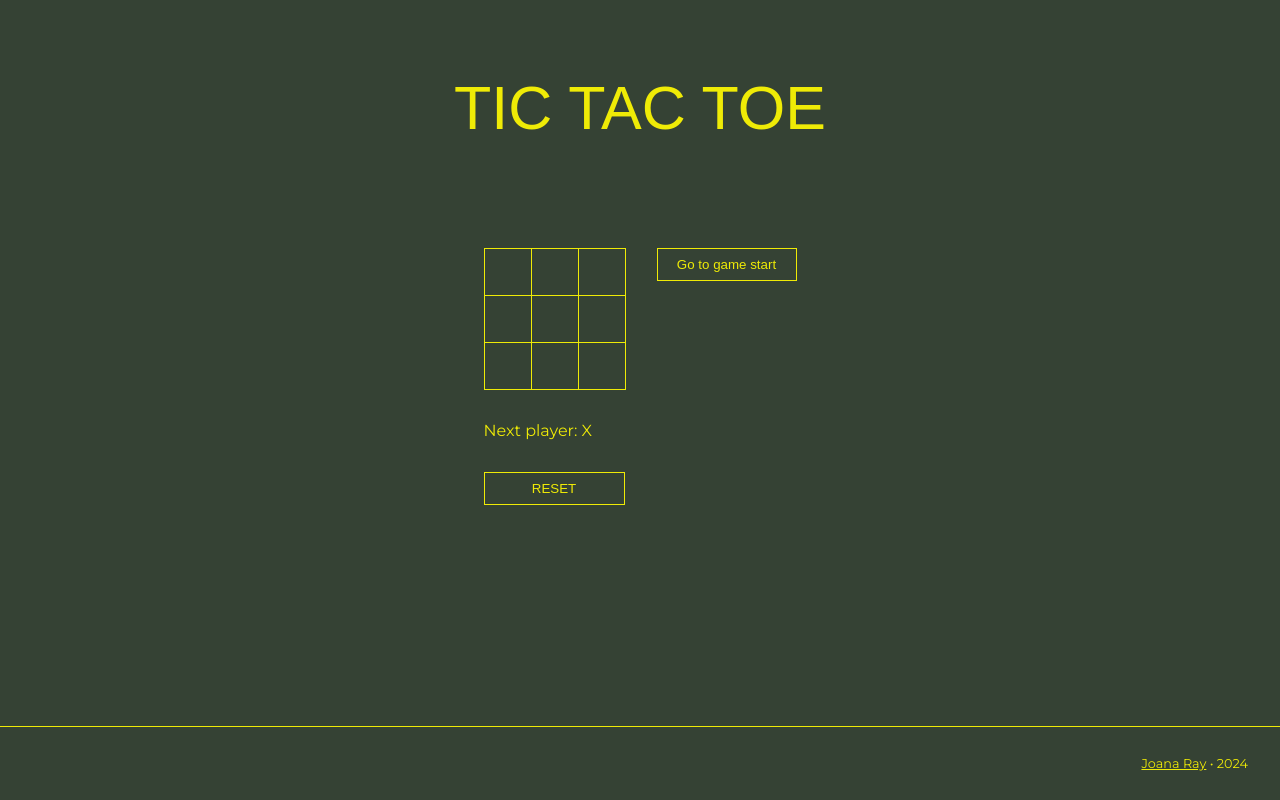
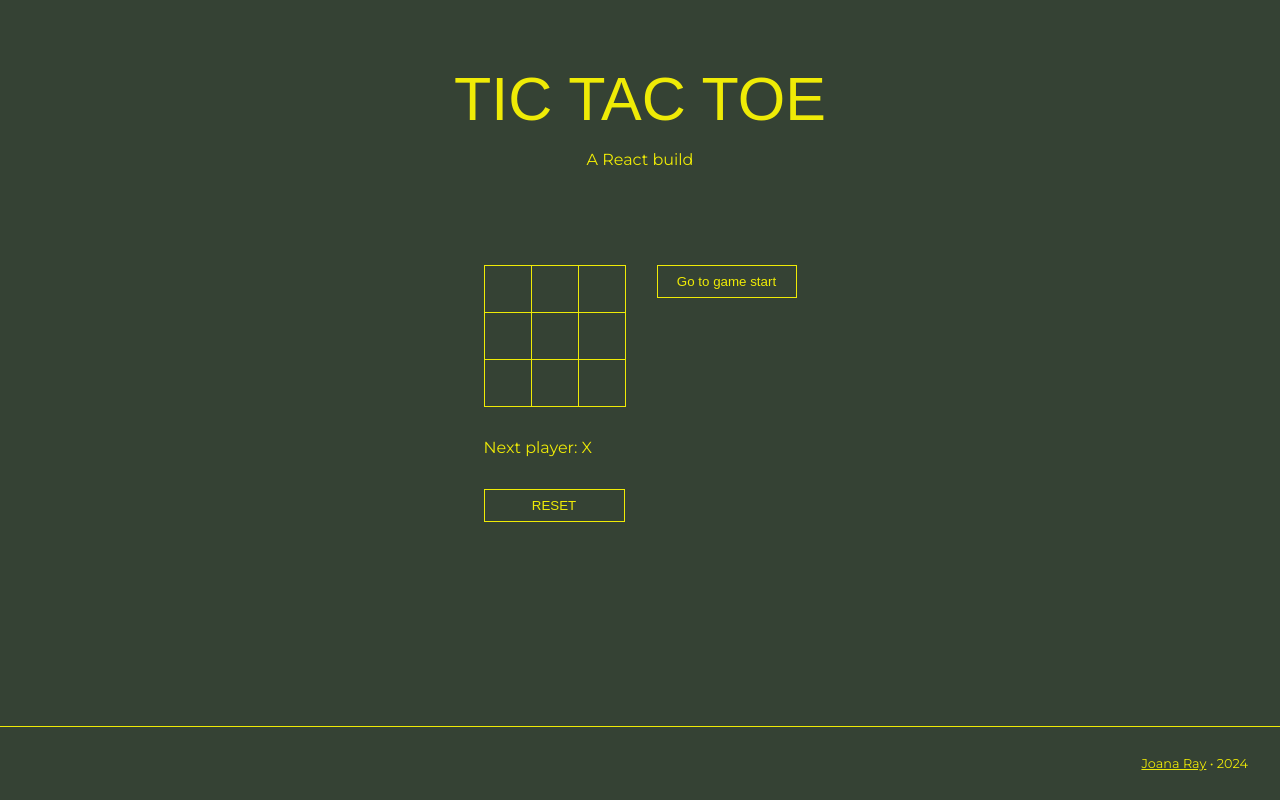
Before and after one commit to joanaray/react-tic_tac_toe, a React (Create React App) app: page / in a window 1280 px wide. Built offline with nearby package versions, Linux system fonts and the light colour scheme; a web font is replaced by a local one.

Commit message:
adjustments

```diff
--- a/public/index.html
+++ b/public/index.html
@@ -3,7 +3,37 @@
   <head>
     <meta charset="UTF-8" />
     <meta name="viewport" content="width=device-width, initial-scale=1.0" />
-    <title>Tic Tac Toe - React Tutorial</title>
+    <title>Tic Tac Toe - Joana's first React Tutorial</title>
+    <meta
+      property="og:title"
+      content="Tic Tac Toe - Joana's first React Tutorial"
+    />
+    <meta
+      property="og:description"
+      content="This Tic Tac Toe demo was coded by Joana Ray as a React exercise."
+    />
+    <meta property="og:url" content="http://joana.cc/sandbox/react-tic-tac-toe/" />
+    <meta
+      name="image"
+      property="og:image"
+      content="http://joana.cc/sandbox/react-tic-tac-toe/tictactoe-thumb.jpg"
+    />
+    <!-- Twitter open-graph tags -->
+    <meta name="twitter:card" content="summary_large_image" />
+    <meta name="twitter:image:alt" content="Tic Tac Toe demo preview" />
+    <meta
+      name="twitter:title"
+      content="Tic Tac Toe - Joana's first React Tutorial"
+    />
+    <meta
+      name="twitter:description"
+      content="This Tic Tac Toe demo was coded by Joana Ray as a React exercise."
+    />
+    <meta
+      name="twitter:image"
+      content="http://joana.cc/sandbox/react-tic-tac-toe/tictactoe-thumb.jpg"
+    />
+    <meta name="twitter:creator" content="@joana_cc" />
   </head>
   <body>
     <div id="root">
--- a/src/Header.js
+++ b/src/Header.js
@@ -2,7 +2,10 @@ const Header = () => {
   return (
     <>
       <header>
-        <h1>tic tac toe</h1>
+        <hgroup>
+          <h1>tic tac toe</h1>
+          <p>A React build</p>
+        </hgroup>
       </header>
     </>
   );
--- a/src/styles.css
+++ b/src/styles.css
@@ -32,6 +32,7 @@ body {
 h1 {
   font-size: 3.815rem;
   text-transform: uppercase;
+  margin-block: 0 1rem;
 }
 
 h2 {
@@ -109,21 +110,21 @@ button:focus-within {
   flex-direction: column;
   align-items: center;
 }
+header, main, footer {
+  padding: 4rem;
+}
 header,
 footer {
   width: 100%;
   text-align: center;
 }
 header {
-  margin-bottom: 2rem;
-  padding: 2rem;
+  padding-bottom: 1rem;
 }
 main {
   flex-grow: 1;
-  margin-bottom: 2rem;
 }
 footer {
-  margin-top: 2rem;
   padding: 1rem 2rem;
   border-top: 1px solid var(--color);
   text-align: right;
```
Also changed, not shown: 1 other file (tests, documents, lock files or other folders).
